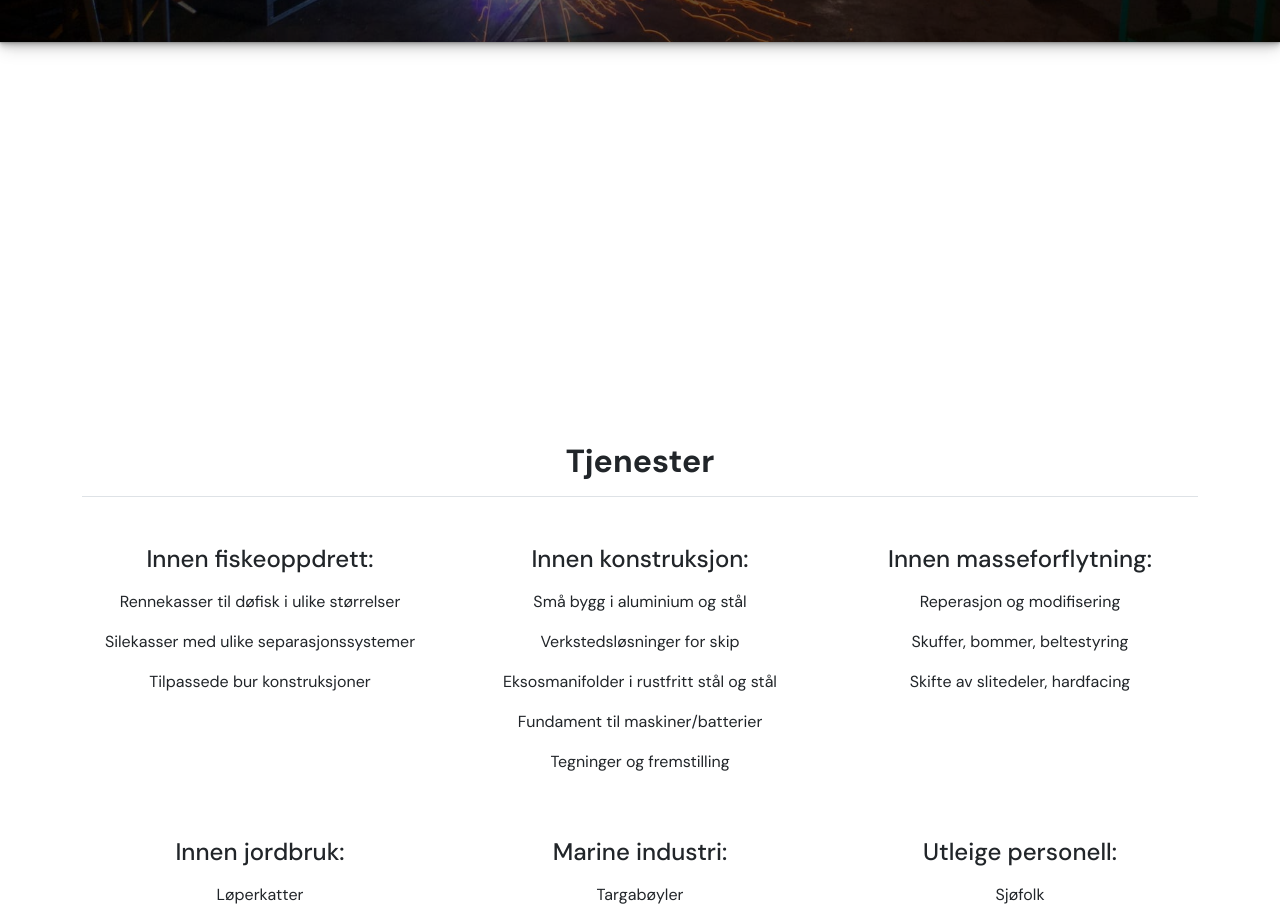
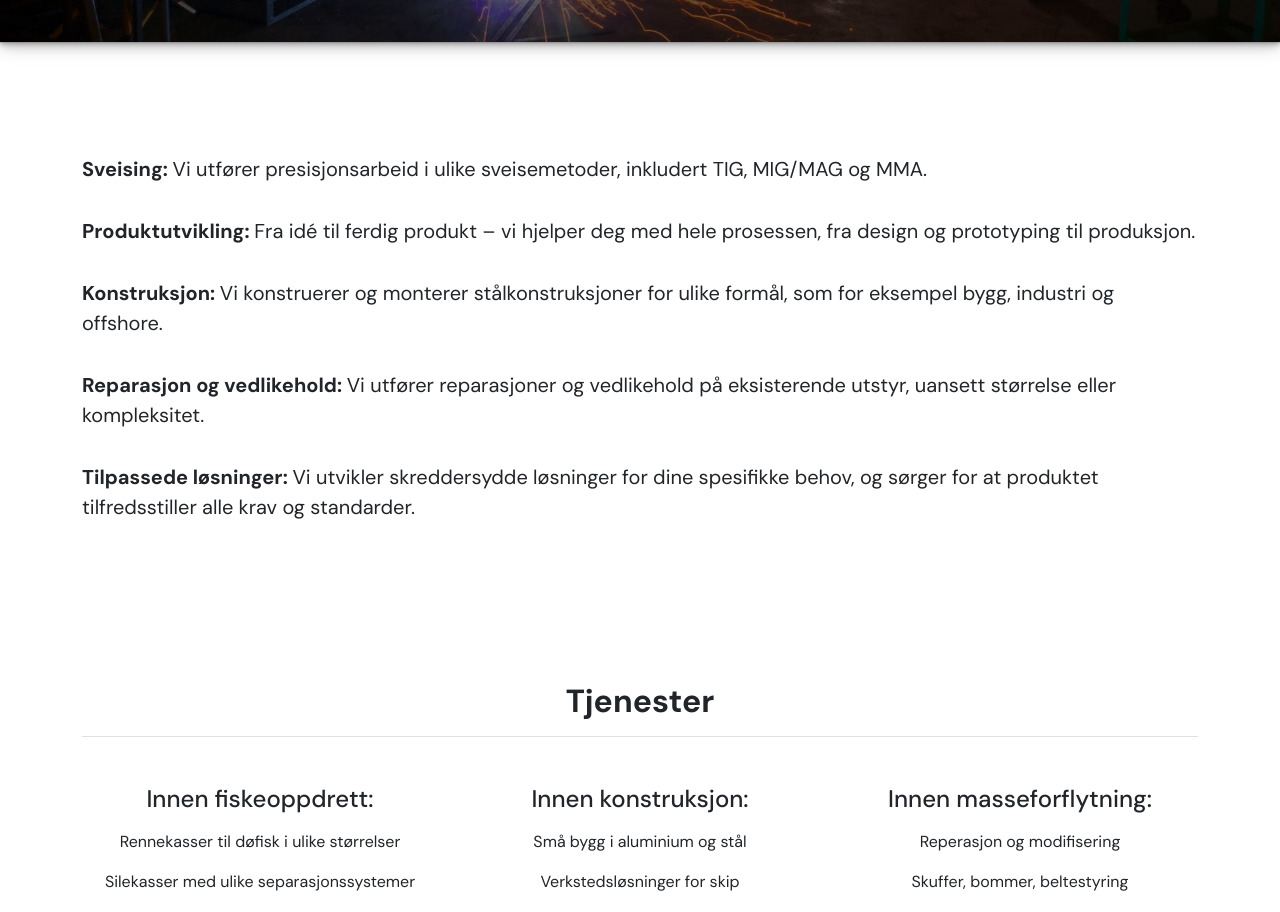
Before and after one commit to teehbee/flostrand-og-knutsen, a React (Vite) app: page /about in a window 1280 px wide. Shown: the part 2320-3232 px from the top of the page. Built offline with nearby package versions, Linux system fonts and the light colour scheme.

Commit message:
change structure and dynamically add lower text on about page

```diff
--- a/src/components/about/content/index.tsx
+++ b/src/components/about/content/index.tsx
@@ -1,7 +1,3 @@
-import { aboutLandingImageDescription, aboutHeader, aboutLowerImageDescription, aboutLowerImageHeader, aboutLowerImageText, aboutMainParagraph, aboutMainParagraphSignature } from "./textContent";
+import { aboutLandingImageDescription, aboutHeader, aboutLowerImageDescription, aboutLowerImageHeader, aboutLowerImageText, aboutMainParagraph, aboutMainParagraphSignature, aboutSecondaryParagraphs, aboutServicesTitle, aboutServicesTitlesAndContents } from "./textContent";
 
-import { aboutLowerParagraph1Bold, aboutLowerParagraph1, aboutLowerParagraph2Bold, aboutLowerParagraph2, aboutLowerParagraph3Bold, aboutLowerParagraph3, aboutLowerParagraph4Bold, aboutLowerParagraph4, aboutLowerParagraph5Bold, aboutLowerParagraph5 } from "./textContent";
-
-import { aboutServicesTitle, aboutServicesTitlesAndContents } from "./textContent";
-
-export { aboutLandingImageDescription, aboutHeader, aboutLowerImageDescription, aboutLowerImageHeader, aboutLowerImageText, aboutMainParagraph, aboutMainParagraphSignature, aboutLowerParagraph1Bold, aboutLowerParagraph1, aboutLowerParagraph2Bold, aboutLowerParagraph2, aboutLowerParagraph3Bold, aboutLowerParagraph3, aboutLowerParagraph4Bold, aboutLowerParagraph4, aboutLowerParagraph5Bold, aboutLowerParagraph5, aboutServicesTitle, aboutServicesTitlesAndContents };
+export { aboutLandingImageDescription, aboutHeader, aboutLowerImageDescription, aboutLowerImageHeader, aboutLowerImageText, aboutMainParagraph, aboutMainParagraphSignature, aboutSecondaryParagraphs, aboutServicesTitle, aboutServicesTitlesAndContents };
--- a/src/components/about/content/textContent.tsx
+++ b/src/components/about/content/textContent.tsx
@@ -45,20 +45,28 @@ export const aboutLowerImageText = "Med over 10 års erfaring innen sveising og
 
 // Lower body text
 
-export const aboutLowerParagraph1Bold = "Sveising: ";
-export const aboutLowerParagraph1 = "Vi utfører presisjonsarbeid i ulike sveisemetoder, inkludert TIG, MIG/MAG og MMA.";
-
-export const aboutLowerParagraph2Bold = "Produktutvikling: ";
-export const aboutLowerParagraph2 = "Fra idé til ferdig produkt – vi hjelper deg med hele prosessen, fra design og prototyping til produksjon.";
-
-export const aboutLowerParagraph3Bold = "Konstruksjon: ";
-export const aboutLowerParagraph3 = "Vi konstruerer og monterer stålkonstruksjoner for ulike formål, som for eksempel bygg, industri og offshore.";
-
-export const aboutLowerParagraph4Bold = "Reparasjon og vedlikehold: ";
-export const aboutLowerParagraph4 = "Vi utfører reparasjoner og vedlikehold på eksisterende utstyr, uansett størrelse eller kompleksitet.";
-
-export const aboutLowerParagraph5Bold = "Tilpassede løsninger: ";
-export const aboutLowerParagraph5 = "Vi utvikler skreddersydde løsninger for dine spesifikke behov, og sørger for at produktet tilfredsstiller alle krav og standarder.";
+export const aboutSecondaryParagraphs = [
+  {
+    bold: "Sveising: ",
+    main: "Vi utfører presisjonsarbeid i ulike sveisemetoder, inkludert TIG, MIG/MAG og MMA.",
+  },
+  {
+    bold: "Produktutvikling: ",
+    main: "Fra idé til ferdig produkt – vi hjelper deg med hele prosessen, fra design og prototyping til produksjon.",
+  },
+  {
+    bold: "Konstruksjon: ",
+    main: "Vi konstruerer og monterer stålkonstruksjoner for ulike formål, som for eksempel bygg, industri og offshore.",
+  },
+  {
+    bold: "Reparasjon og vedlikehold: ",
+    main: "Vi utfører reparasjoner og vedlikehold på eksisterende utstyr, uansett størrelse eller kompleksitet.",
+  },
+  {
+    bold: "Tilpassede løsninger: ",
+    main: "Vi utvikler skreddersydde løsninger for dine spesifikke behov, og sørger for at produktet tilfredsstiller alle krav og standarder.",
+  },
+];
 
 // About services list
 
--- a/src/components/about/sections/AboutLowerTextBody.tsx
+++ b/src/components/about/sections/AboutLowerTextBody.tsx
@@ -1,14 +1,12 @@
-import { aboutLowerParagraph1Bold, aboutLowerParagraph1, aboutLowerParagraph2Bold, aboutLowerParagraph2, aboutLowerParagraph3Bold, aboutLowerParagraph3, aboutLowerParagraph4Bold, aboutLowerParagraph4, aboutLowerParagraph5Bold, aboutLowerParagraph5 } from "../content";
+import { aboutSecondaryParagraphs } from "../content";
 import { AboutTextParagraph } from "../elements";
 
 function AboutLowerTextBody() {
   return (
     <section id="about-us-lower-text" className="container py-5 my-5">
-      <AboutTextParagraph textContentBold={aboutLowerParagraph1Bold} textContent={aboutLowerParagraph1} />
-      <AboutTextParagraph textContentBold={aboutLowerParagraph2Bold} textContent={aboutLowerParagraph2} />
-      <AboutTextParagraph textContentBold={aboutLowerParagraph3Bold} textContent={aboutLowerParagraph3} />
-      <AboutTextParagraph textContentBold={aboutLowerParagraph4Bold} textContent={aboutLowerParagraph4} />
-      <AboutTextParagraph textContentBold={aboutLowerParagraph5Bold} textContent={aboutLowerParagraph5} />
+      {aboutSecondaryParagraphs.map((paragraph, index) => (
+        <AboutTextParagraph key={index} bold={paragraph.bold} main={paragraph.main} />
+      ))}
     </section>
   );
 }
```
